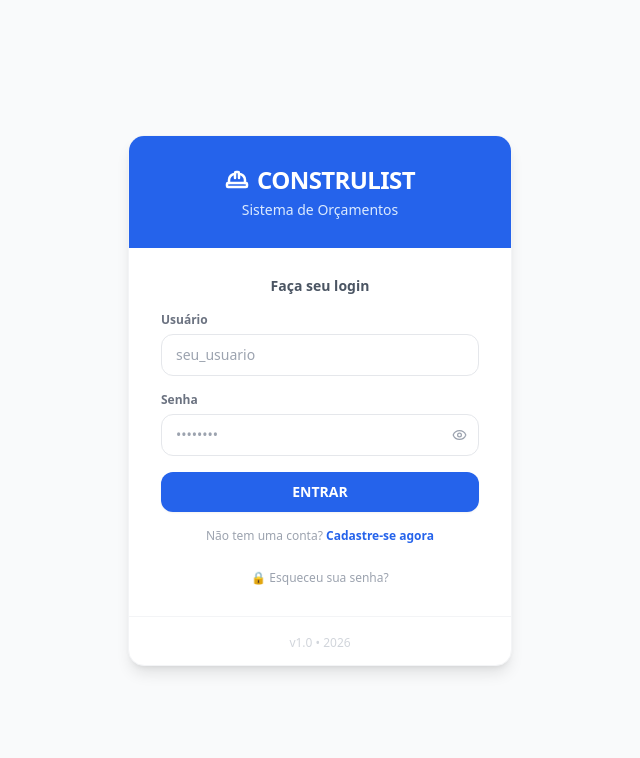
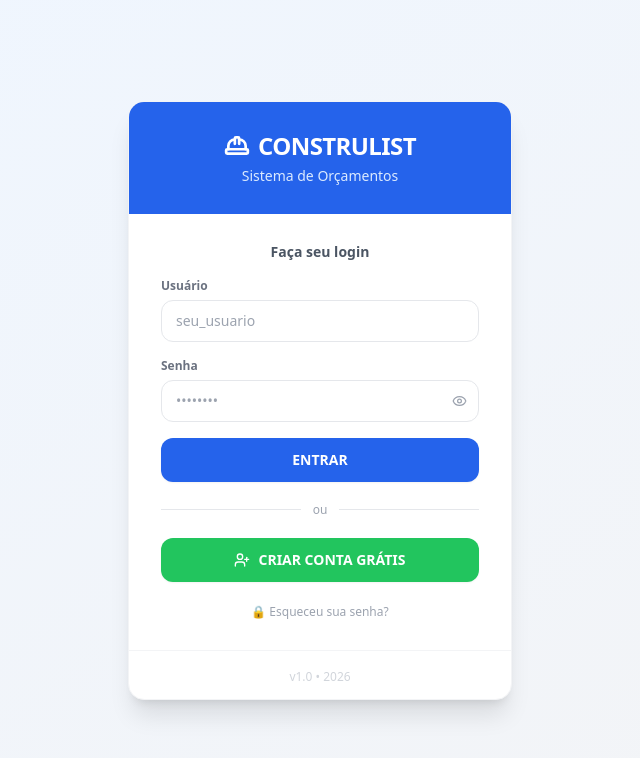
Before and after one commit to sergioaugust/construlist-backend, a React app in the folder frontend/: page / in a window 1280 px wide. Shown: the top 758 px of the page, without its empty margins (320-960 px from the left). Built offline with nearby package versions, Linux system fonts and the light colour scheme; no server answers; the HTML template or start-up script is replaced by a standard one.

Commit message:
login com botao cadastro destacado

```diff
--- a/frontend/src/pages/Login.tsx
+++ b/frontend/src/pages/Login.tsx
@@ -1,5 +1,5 @@
 import { useState } from 'react'
-import { Loader2, Eye, EyeOff, HardHat, ArrowLeft, CheckCircle2 } from 'lucide-react'
+import { Loader2, Eye, EyeOff, HardHat, ArrowLeft, CheckCircle2, UserPlus } from 'lucide-react'
 
 interface LoginProps {
   onLogin: (token: string) => void
@@ -17,14 +17,12 @@ export default function Login({ onLogin }: LoginProps) {
   const [loading, setLoading]   = useState(false)
   const [error, setError]       = useState('')
 
-  // Cadastro
   const [regNome,  setRegNome]  = useState('')
   const [regEmail, setRegEmail] = useState('')
   const [regPass,  setRegPass]  = useState('')
   const [regPass2, setRegPass2] = useState('')
   const [showReg,  setShowReg]  = useState(false)
 
-  // Recuperar senha
   const [forgotEmail,  setForgotEmail]  = useState('')
   const [forgotCode,   setForgotCode]   = useState('')
   const [newPassword,  setNewPassword]  = useState('')
@@ -37,7 +35,6 @@ export default function Login({ onLogin }: LoginProps) {
     setTimeout(() => setPopupMsg(''), 4000)
   }
 
-  // ── LOGIN ────────────────────────────────────────────────────────────────
   const handleLogin = async () => {
     setError('')
     if (!username || !password) { setError('Preencha usuário e senha.'); return }
@@ -62,32 +59,24 @@ export default function Login({ onLogin }: LoginProps) {
     }
   }
 
-  // ── CADASTRO ─────────────────────────────────────────────────────────────
   const handleRegister = async () => {
     setError('')
-    if (!regNome.trim())  { setError('Informe seu nome.'); return }
-    if (!regEmail.trim()) { setError('Informe seu e-mail.'); return }
-    if (!regPass)         { setError('Informe uma senha.'); return }
-    if (regPass.length < 6) { setError('A senha precisa ter pelo menos 6 caracteres.'); return }
-    if (regPass !== regPass2) { setError('As senhas não coincidem.'); return }
+    if (!regNome.trim())        { setError('Informe seu nome.'); return }
+    if (!regEmail.trim())       { setError('Informe seu e-mail.'); return }
+    if (!regPass)               { setError('Informe uma senha.'); return }
+    if (regPass.length < 6)     { setError('A senha precisa ter pelo menos 6 caracteres.'); return }
+    if (regPass !== regPass2)   { setError('As senhas não coincidem.'); return }
 
     setLoading(true)
     try {
-      // Usa o primeiro nome como username (sem espaços, minúsculo)
       const usernameGerado = regNome.trim().toLowerCase().split(' ')[0] + Math.floor(Math.random() * 900 + 100)
-
       const res = await fetch(`${API}/api/register/`, {
         method: 'POST',
         headers: { 'Content-Type': 'application/json' },
-        body: JSON.stringify({
-          username: usernameGerado,
-          email: regEmail,
-          password: regPass,
-        }),
+        body: JSON.stringify({ username: usernameGerado, email: regEmail, password: regPass }),
       })
       const data = await res.json()
       if (res.ok) {
-        // Login automático após cadastro
         const loginRes = await fetch(`${API}/api/login/`, {
           method: 'POST',
           headers: { 'Content-Type': 'application/json' },
@@ -96,7 +85,7 @@ export default function Login({ onLogin }: LoginProps) {
         const loginData = await loginRes.json()
         if (loginRes.ok && loginData.access) {
           localStorage.setItem('token', loginData.access)
-          localStorage.setItem('primeiro_acesso', 'true') // marca para mostrar guia
+          localStorage.setItem('primeiro_acesso', 'true')
           onLogin(loginData.access)
         }
       } else {
@@ -109,7 +98,6 @@ export default function Login({ onLogin }: LoginProps) {
     }
   }
 
-  // ── RECUPERAR SENHA ──────────────────────────────────────────────────────
   const handleSendCode = async () => {
     setError('')
     if (!forgotEmail) { setError('Digite seu e-mail.'); return }
@@ -120,12 +108,8 @@ export default function Login({ onLogin }: LoginProps) {
         headers: { 'Content-Type': 'application/json' },
         body: JSON.stringify({ email: forgotEmail }),
       })
-      if (res.ok) {
-        showPopup('✅ Código enviado! Verifique seu e-mail.')
-        setStep('forgot_code')
-      } else {
-        setError('E-mail não encontrado no sistema.')
-      }
+      if (res.ok) { showPopup('✅ Código enviado! Verifique seu e-mail.'); setStep('forgot_code') }
+      else { setError('E-mail não encontrado no sistema.') }
     } catch {
       setError('Erro ao enviar. Tente novamente.')
     } finally {
@@ -179,27 +163,27 @@ export default function Login({ onLogin }: LoginProps) {
   }
 
   const goRegister = () => {
-    setStep('register')
-    setError('')
+    setStep('register'); setError('')
     setRegNome(''); setRegEmail(''); setRegPass(''); setRegPass2('')
   }
 
+  const inputCls = "w-full px-3.5 py-2.5 border border-gray-200 rounded-xl text-sm focus:outline-none focus:ring-2 focus:ring-blue-500/30 focus:border-blue-500"
+
   return (
-    <div className="min-h-screen flex items-center justify-center bg-gray-50 px-4 py-8">
+    <div className="min-h-screen flex items-center justify-center bg-gradient-to-br from-blue-50 to-gray-100 px-4 py-8">
 
-      {/* Popup */}
       {popupMsg && (
         <div className="fixed top-5 left-1/2 -translate-x-1/2 z-50 bg-green-600 text-white text-sm font-semibold px-5 py-3 rounded-xl shadow-lg">
           {popupMsg}
         </div>
       )}
 
-      <div className="w-full max-w-sm bg-white rounded-2xl shadow-lg border border-gray-100 overflow-hidden">
+      <div className="w-full max-w-sm bg-white rounded-2xl shadow-xl border border-gray-100 overflow-hidden">
 
         {/* Cabeçalho */}
         <div className="bg-blue-600 px-8 py-7 text-center">
           <div className="flex items-center justify-center gap-2 mb-1">
-            <HardHat size={24} className="text-white" strokeWidth={2.5} />
+            <HardHat size={26} className="text-white" strokeWidth={2.5} />
             <span className="text-2xl font-black text-white tracking-tight">CONSTRULIST</span>
           </div>
           <p className="text-blue-100 text-sm">Sistema de Orçamentos</p>
@@ -219,7 +203,7 @@ export default function Login({ onLogin }: LoginProps) {
                 <input type="text" placeholder="seu_usuario" value={username}
                   onChange={e => setUsername(e.target.value)}
                   onKeyDown={e => e.key === 'Enter' && handleLogin()}
-                  className="w-full px-3.5 py-2.5 border border-gray-200 rounded-xl text-sm focus:outline-none focus:ring-2 focus:ring-blue-500/30 focus:border-blue-500" />
+                  className={inputCls} />
               </div>
 
               <div>
@@ -228,7 +212,7 @@ export default function Login({ onLogin }: LoginProps) {
                   <input type={showPass ? 'text' : 'password'} placeholder="••••••••" value={password}
                     onChange={e => setPassword(e.target.value)}
                     onKeyDown={e => e.key === 'Enter' && handleLogin()}
-                    className="w-full px-3.5 py-2.5 pr-10 border border-gray-200 rounded-xl text-sm focus:outline-none focus:ring-2 focus:ring-blue-500/30 focus:border-blue-500" />
+                    className={inputCls + ' pr-10'} />
                   <button type="button" onClick={() => setShowPass(p => !p)}
                     className="absolute right-3 top-1/2 -translate-y-1/2 text-gray-400 hover:text-gray-600">
                     {showPass ? <EyeOff size={15} /> : <Eye size={15} />}
@@ -237,21 +221,27 @@ export default function Login({ onLogin }: LoginProps) {
               </div>
 
               <button onClick={handleLogin} disabled={loading}
-                className="w-full py-2.5 bg-blue-600 hover:bg-blue-700 disabled:bg-blue-400 text-white text-sm font-bold rounded-xl transition-colors shadow-sm">
+                className="w-full py-3 bg-blue-600 hover:bg-blue-700 disabled:bg-blue-400 text-white text-sm font-bold rounded-xl transition-colors shadow-sm">
                 {loading
                   ? <span className="flex items-center justify-center gap-2"><Loader2 size={15} className="animate-spin" />Aguarde...</span>
                   : 'ENTRAR'}
               </button>
 
-              {/* Link cadastro */}
-              <p className="text-center text-xs text-gray-400">
-                Não tem uma conta?{' '}
-                <button onClick={goRegister} className="text-blue-600 font-semibold hover:underline">
-                  Cadastre-se agora
-                </button>
-              </p>
+              {/* Divisor visual */}
+              <div className="flex items-center gap-3 py-1">
+                <div className="flex-1 h-px bg-gray-200" />
+                <span className="text-xs text-gray-400 font-medium">ou</span>
+                <div className="flex-1 h-px bg-gray-200" />
+              </div>
 
-              <div className="text-center pt-1">
+              {/* Botão cadastro — DESTACADO */}
+              <button onClick={goRegister}
+                className="w-full py-3 bg-green-500 hover:bg-green-600 text-white text-sm font-bold rounded-xl transition-colors shadow-sm flex items-center justify-center gap-2">
+                <UserPlus size={16} />
+                CRIAR CONTA GRÁTIS
+              </button>
+
+              <div className="text-center">
                 <button onClick={() => { setStep('forgot_email'); setError('') }}
                   className="text-xs text-gray-400 hover:text-blue-600 transition-colors">
                   🔒 Esqueceu sua senha?
@@ -269,7 +259,7 @@ export default function Login({ onLogin }: LoginProps) {
               </button>
 
               <div>
-                <p className="text-sm font-bold text-gray-800 mb-1">Criar sua conta</p>
+                <p className="text-base font-bold text-gray-800 mb-0.5">Criar sua conta</p>
                 <p className="text-xs text-gray-400">Gratuito para começar. Sem cartão de crédito.</p>
               </div>
 
@@ -278,23 +268,20 @@ export default function Login({ onLogin }: LoginProps) {
               <div>
                 <label className="block text-xs font-semibold text-gray-500 mb-1.5">Seu nome</label>
                 <input type="text" placeholder="João Silva" value={regNome}
-                  onChange={e => setRegNome(e.target.value)}
-                  className="w-full px-3.5 py-2.5 border border-gray-200 rounded-xl text-sm focus:outline-none focus:ring-2 focus:ring-blue-500/30 focus:border-blue-500" />
+                  onChange={e => setRegNome(e.target.value)} className={inputCls} />
               </div>
 
               <div>
                 <label className="block text-xs font-semibold text-gray-500 mb-1.5">E-mail</label>
                 <input type="email" placeholder="seu@email.com" value={regEmail}
-                  onChange={e => setRegEmail(e.target.value)}
-                  className="w-full px-3.5 py-2.5 border border-gray-200 rounded-xl text-sm focus:outline-none focus:ring-2 focus:ring-blue-500/30 focus:border-blue-500" />
+                  onChange={e => setRegEmail(e.target.value)} className={inputCls} />
               </div>
 
               <div>
                 <label className="block text-xs font-semibold text-gray-500 mb-1.5">Senha</label>
                 <div className="relative">
                   <input type={showReg ? 'text' : 'password'} placeholder="Mínimo 6 caracteres" value={regPass}
-                    onChange={e => setRegPass(e.target.value)}
-                    className="w-full px-3.5 py-2.5 pr-10 border border-gray-200 rounded-xl text-sm focus:outline-none focus:ring-2 focus:ring-blue-500/30 focus:border-blue-500" />
+                    onChange={e => setRegPass(e.target.value)} className={inputCls + ' pr-10'} />
                   <button type="button" onClick={() => setShowReg(p => !p)}
                     className="absolute right-3 top-1/2 -translate-y-1/2 text-gray-400 hover:text-gray-600">
                     {showReg ? <EyeOff size={15} /> : <Eye size={15} />}
@@ -307,19 +294,20 @@ export default function Login({ onLogin }: LoginProps) {
                 <input type={showReg ? 'text' : 'password'} placeholder="Repita a senha" value={regPass2}
                   onChange={e => setRegPass2(e.target.value)}
                   onKeyDown={e => e.key === 'Enter' && handleRegister()}
-                  className="w-full px-3.5 py-2.5 border border-gray-200 rounded-xl text-sm focus:outline-none focus:ring-2 focus:ring-blue-500/30 focus:border-blue-500" />
+                  className={inputCls} />
               </div>
 
               <button onClick={handleRegister} disabled={loading}
-                className="w-full py-2.5 bg-blue-600 hover:bg-blue-700 disabled:bg-blue-400 text-white text-sm font-bold rounded-xl transition-colors shadow-sm">
+                className="w-full py-3 bg-green-500 hover:bg-green-600 disabled:bg-green-300 text-white text-sm font-bold rounded-xl transition-colors shadow-sm flex items-center justify-center gap-2">
                 {loading
-                  ? <span className="flex items-center justify-center gap-2"><Loader2 size={15} className="animate-spin" />Criando conta...</span>
-                  : 'CRIAR CONTA E ENTRAR'}
+                  ? <><Loader2 size={15} className="animate-spin" />Criando conta...</>
+                  : <><UserPlus size={16} />CRIAR CONTA E ENTRAR</>}
               </button>
 
               <p className="text-center text-xs text-gray-400">
                 Já tem conta?{' '}
-                <button onClick={() => { setStep('login'); setError('') }} className="text-blue-600 font-semibold hover:underline">
+                <button onClick={() => { setStep('login'); setError('') }}
+                  className="text-blue-600 font-semibold hover:underline">
                   Fazer login
                 </button>
               </p>
@@ -342,10 +330,10 @@ export default function Login({ onLogin }: LoginProps) {
                 <input type="email" placeholder="seu@email.com" value={forgotEmail}
                   onChange={e => setForgotEmail(e.target.value)}
                   onKeyDown={e => e.key === 'Enter' && handleSendCode()}
-                  className="w-full px-3.5 py-2.5 border border-gray-200 rounded-xl text-sm focus:outline-none focus:ring-2 focus:ring-blue-500/30 focus:border-blue-500" />
+                  className={inputCls} />
               </div>
               <button onClick={handleSendCode} disabled={loading}
-                className="w-full py-2.5 bg-blue-600 hover:bg-blue-700 disabled:bg-blue-400 text-white text-sm font-bold rounded-xl transition-colors">
+                className="w-full py-3 bg-blue-600 hover:bg-blue-700 disabled:bg-blue-400 text-white text-sm font-bold rounded-xl transition-colors">
                 {loading ? <span className="flex items-center justify-center gap-2"><Loader2 size={15} className="animate-spin" />Enviando...</span> : 'ENVIAR CÓDIGO'}
               </button>
             </div>
@@ -368,10 +356,10 @@ export default function Login({ onLogin }: LoginProps) {
                 <input type="text" placeholder="000000" maxLength={6} value={forgotCode}
                   onChange={e => setForgotCode(e.target.value.replace(/\D/g, ''))}
                   onKeyDown={e => e.key === 'Enter' && handleVerifyCode()}
-                  className="w-full px-3.5 py-2.5 border border-gray-200 rounded-xl text-sm text-center tracking-widest font-bold focus:outline-none focus:ring-2 focus:ring-blue-500/30 focus:border-blue-500" />
+                  className={inputCls + ' text-center tracking-widest font-bold'} />
               </div>
               <button onClick={handleVerifyCode} disabled={loading}
-                className="w-full py-2.5 bg-blue-600 hover:bg-blue-700 disabled:bg-blue-400 text-white text-sm font-bold rounded-xl transition-colors">
+                className="w-full py-3 bg-blue-600 hover:bg-blue-700 disabled:bg-blue-400 text-white text-sm font-bold rounded-xl transition-colors">
                 {loading ? <span className="flex items-center justify-center gap-2"><Loader2 size={15} className="animate-spin" />Verificando...</span> : 'VERIFICAR CÓDIGO'}
               </button>
               <div className="text-center">
@@ -393,7 +381,7 @@ export default function Login({ onLogin }: LoginProps) {
                 <div className="relative">
                   <input type={showNew ? 'text' : 'password'} placeholder="••••••••" value={newPassword}
                     onChange={e => setNewPassword(e.target.value)}
-                    className="w-full px-3.5 py-2.5 pr-10 border border-gray-200 rounded-xl text-sm focus:outline-none focus:ring-2 focus:ring-blue-500/30 focus:border-blue-500" />
+                    className={inputCls + ' pr-10'} />
                   <button type="button" onClick={() => setShowNew(p => !p)}
                     className="absolute right-3 top-1/2 -translate-y-1/2 text-gray-400">
                     {showNew ? <EyeOff size={15} /> : <Eye size={15} />}
@@ -405,10 +393,10 @@ export default function Login({ onLogin }: LoginProps) {
                 <input type={showNew ? 'text' : 'password'} placeholder="••••••••" value={newPassword2}
                   onChange={e => setNewPassword2(e.target.value)}
                   onKeyDown={e => e.key === 'Enter' && handleNewPassword()}
-                  className="w-full px-3.5 py-2.5 border border-gray-200 rounded-xl text-sm focus:outline-none focus:ring-2 focus:ring-blue-500/30 focus:border-blue-500" />
+                  className={inputCls} />
               </div>
               <button onClick={handleNewPassword} disabled={loading}
-                className="w-full py-2.5 bg-blue-600 hover:bg-blue-700 disabled:bg-blue-400 text-white text-sm font-bold rounded-xl transition-colors">
+                className="w-full py-3 bg-blue-600 hover:bg-blue-700 disabled:bg-blue-400 text-white text-sm font-bold rounded-xl transition-colors">
                 {loading ? <span className="flex items-center justify-center gap-2"><Loader2 size={15} className="animate-spin" />Salvando...</span> : 'SALVAR NOVA SENHA'}
               </button>
             </div>
@@ -423,7 +411,7 @@ export default function Login({ onLogin }: LoginProps) {
                 <p className="text-xs text-gray-400 mt-1">Faça login com sua nova senha.</p>
               </div>
               <button onClick={resetForgot}
-                className="w-full py-2.5 bg-blue-600 hover:bg-blue-700 text-white text-sm font-bold rounded-xl transition-colors">
+                className="w-full py-3 bg-blue-600 hover:bg-blue-700 text-white text-sm font-bold rounded-xl transition-colors">
                 IR PARA O LOGIN
               </button>
             </div>
```
